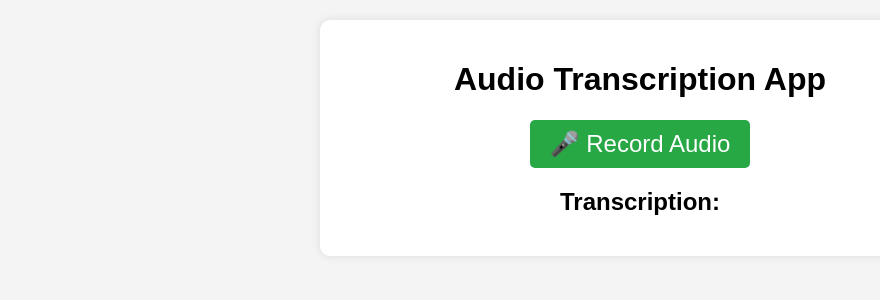
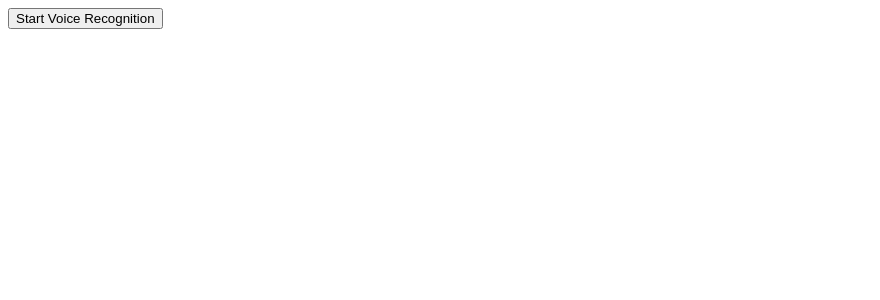
Before and after one commit to Muhammd-waleed/EnglishSpeakingApp, a Flask app: page / in a window 1280 px wide. Shown: the top 300 px of the page, without its empty margins (0-880 px from the left). Run offline with Flask 3, Linux system fonts and the light colour scheme.

Commit message:
html_code updated

```diff
--- a/templates/index.html
+++ b/templates/index.html
@@ -3,61 +3,55 @@
 <head>
     <meta charset="UTF-8">
     <meta name="viewport" content="width=device-width, initial-scale=1.0">
-    <link rel="stylesheet" href="{{ url_for('static', filename='style.css') }}">
-    <title>Audio Transcription App</title>
+    <title>Document</title>
 </head>
 <body>
-    <div class="container">
-        <h1>Audio Transcription App</h1>
-        <button id="recordButton">🎤 Record Audio</button>
-        <h2>Transcription:</h2>
-        <p id="transcriptionResult"></p>
-    </div>
+    <button id="startButton">Start Voice Recognition</button>
+    <p id="output"></p>
 
-    <script>
-        const recordButton = document.getElementById('recordButton');
-        const transcriptionResult = document.getElementById('transcriptionResult');
-        let mediaRecorder;
-        let audioChunks = [];
 
-        recordButton.onclick = async () => {
-            // Check for browser support
-            if (!navigator.mediaDevices || !navigator.mediaDevices.getUserMedia) {
-                alert("Your browser does not support audio recording.");
-                return;
-            }
-
-            // Start recording
-            const stream = await navigator.mediaDevices.getUserMedia({ audio: true });
-            mediaRecorder = new MediaRecorder(stream);
-            mediaRecorder.start();
-
-            recordButton.innerText = "⏹ Stop Recording";
-
-            mediaRecorder.ondataavailable = (event) => {
-                audioChunks.push(event.data);
-            };
-
-            mediaRecorder.onstop = async () => {
-                const audioBlob = new Blob(audioChunks, { type: 'audio/wav' });
-                audioChunks = [];
-
-                const formData = new FormData();
-                formData.append('audio', audioBlob);
-
-                // Send audio data to the server
-                const response = await fetch('/transcribe', {
-                    method: 'POST',
-                    body: audioBlob,
-                });
-
-                const result = await response.json();
-                transcriptionResult.innerText = result.transcription;
-                recordButton.innerText = "🎤 Record Audio";
-            };
-
-            mediaRecorder.stop();
-        };
-    </script>
 </body>
 </html>
+<script>
+    // Check if the browser supports the Web Speech API
+if ('webkitSpeechRecognition' in window) {
+  // Create a new instance of the speech recognition object
+  const recognition = new webkitSpeechRecognition();
+
+  // Set some properties
+  recognition.continuous = false; // Stop after each recognition
+  recognition.interimResults = false; // Do not show interim results
+  recognition.lang = 'en-US'; // Set the language (English in this case)
+
+  // Define what happens when recognition starts
+  recognition.onstart = () => {
+    console.log('Voice recognition started. Speak now...');
+  };
+
+  // Define what happens when the recognition service returns a result
+  recognition.onresult = (event) => {
+    const transcript = event.results[0][0].transcript;
+    console.log('You said: ', transcript);
+    document.getElementById('output').innerText = transcript; // Display the text
+  };
+
+  // Define what happens when there is an error
+  recognition.onerror = (event) => {
+    console.error('Error occurred in recognition: ', event.error);
+  };
+
+  // Define what happens when the recognition service ends
+  recognition.onend = () => {
+    console.log('Voice recognition ended.');
+  };
+
+  // Start the speech recognition
+  document.getElementById('startButton').addEventListener('click', () => {
+    recognition.start();
+  });
+
+} else {
+  console.log('Speech recognition is not supported in this browser.');
+}
+
+</script>
```
